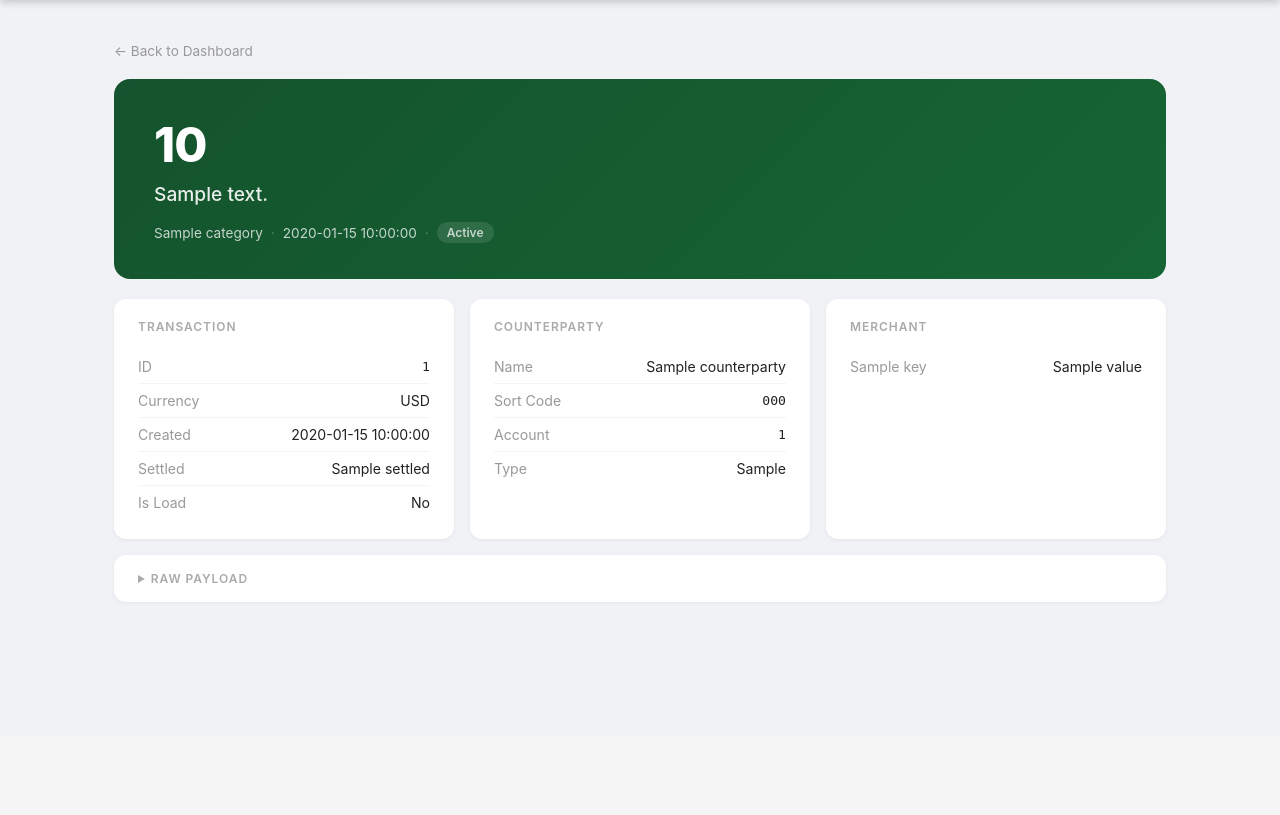
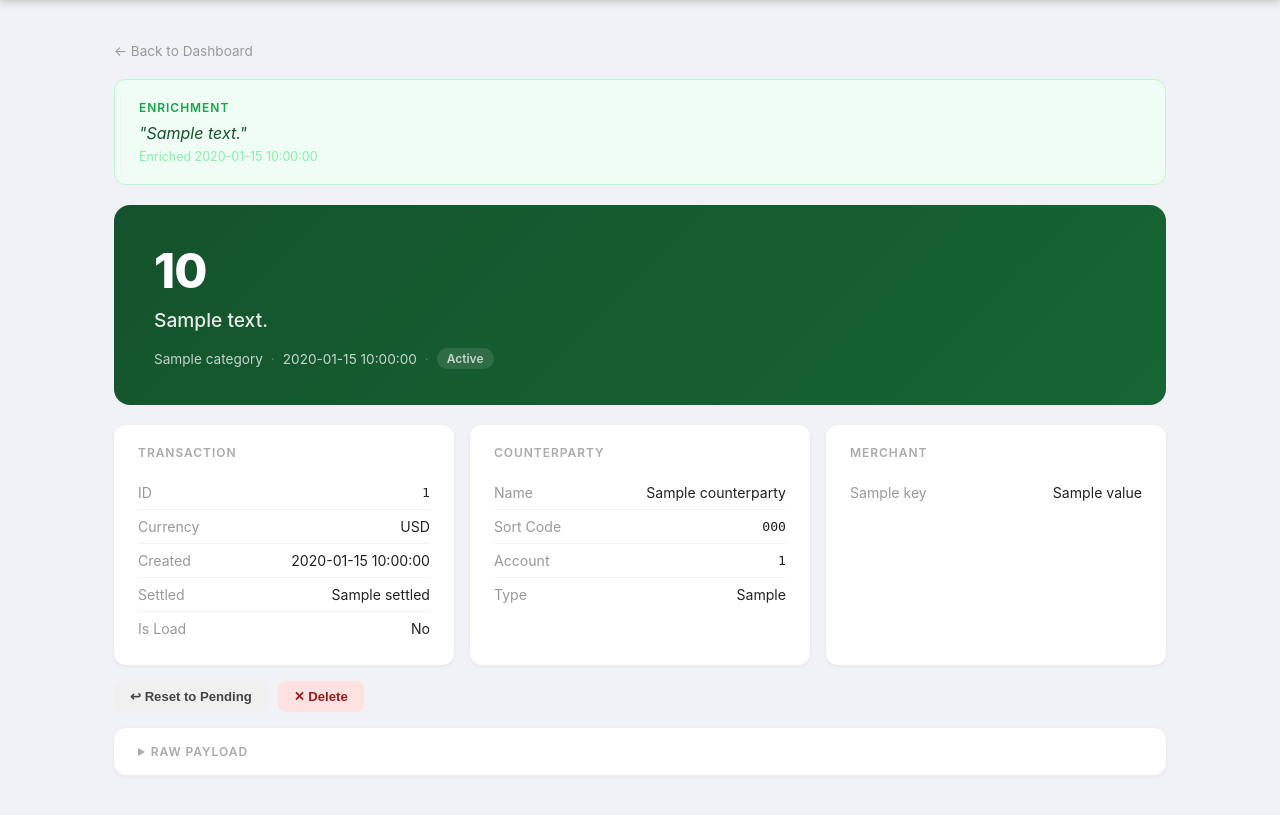
Before and after one commit to Samuel-Mason-git/bank-enrichment, a FastAPI app: template src/server_scripts/templates/transaction.html in a window 1280 px wide. Shown: the part 64-879 px from the top of the page. Before the commit the page ends 667 px from the top, so only its background shows below. Run offline with FastAPI, Linux system fonts and the light colour scheme; the template is opened without the code that fills it: most values are stand-ins (such as "Sample title", 1, 10 or a date in 2020).

Commit message:
Fixing request count and dashboard actions

```diff
--- a/sql/server_tables.sql
+++ b/sql/server_tables.sql
@@ -16,8 +16,6 @@ CREATE TABLE IF NOT EXISTS webhook_queue (
     status          VARCHAR(20)  DEFAULT 'pending'
         CHECK (status IN ('pending', 'enriched', 'processed')),
     user_context    TEXT,
-    user_category   VARCHAR(255),
-    user_tags       TEXT,
     enriched_at     TIMESTAMP,
     request_count   INTEGER      DEFAULT 0
 );
--- a/src/server_scripts/main.py
+++ b/src/server_scripts/main.py
@@ -1,7 +1,7 @@
 from contextlib import asynccontextmanager
 from logging.handlers import RotatingFileHandler
 from fastapi import FastAPI, HTTPException, Depends, Request, status
-from fastapi.responses import HTMLResponse
+from fastapi.responses import HTMLResponse, RedirectResponse
 from fastapi.security import HTTPBasic, HTTPBasicCredentials
 from fastapi.staticfiles import StaticFiles
 from fastapi.templating import Jinja2Templates
@@ -171,9 +171,9 @@ async def recieve_monzo(request: Request):
         raise HTTPException(status_code=500, detail="Failed to store transaction")
 
     if is_new and bot:
+        con.execute("UPDATE stats SET requests_sent = requests_sent + 1 WHERE id = 1")
         try:
             bot.send_card(json.loads(body))
-            con.execute("UPDATE stats SET requests_sent = requests_sent + 1 WHERE id = 1")
         except Exception as e:
             log.error(f"Failed to send Telegram notification for {transaction_id}: {e}", exc_info=True)
 
@@ -198,7 +198,7 @@ async def recieve_telegram(request: Request):
         if cq.data and cq.data.startswith("enrich:"):
             transaction_id = cq.data.split(":", 1)[1]
             _sessions[chat_id] = {"transaction_id": transaction_id}
-            bot.send_message(chat_id, "What was this transaction? Send a one-line description.")
+            bot.send_message(chat_id, f"Enriching <code>{transaction_id}</code>\n\nWhat was this transaction? Send a one-line description.")
 
     elif update.message and update.message.text:
         msg = update.message
@@ -236,7 +236,7 @@ async def recieve_telegram(request: Request):
 async def transaction_detail(transaction_id: str, request: Request, credentials: HTTPBasicCredentials = Depends(verify_credentials)):
     con = get_con()
     row = con.execute(
-        "SELECT id, payload, received_at, status FROM webhook_queue WHERE id = ?",
+        "SELECT id, payload, received_at, status, user_context, enriched_at FROM webhook_queue WHERE id = ?",
         [transaction_id]
     ).fetchone()
 
@@ -255,6 +255,8 @@ async def transaction_detail(transaction_id: str, request: Request, credentials:
             "transaction_id": row[0],
             "received_at": row[2],
             "status": row[3],
+            "user_context": row[4],
+            "enriched_at": row[5],
             "amount": amount_str,
             "is_debit": amount_pence < 0,
             "description": data.get("description", ""),
@@ -268,6 +270,24 @@ async def transaction_detail(transaction_id: str, request: Request, credentials:
             "raw": json.dumps(payload, indent=2),
         }
     )
+
+
+@app.post("/dashboard/transaction/{transaction_id}/delete", response_class=HTMLResponse)
+async def delete_transaction(transaction_id: str, request: Request, credentials: HTTPBasicCredentials = Depends(verify_credentials)):
+    con = get_con()
+    con.execute("DELETE FROM webhook_queue WHERE id = ?", [transaction_id])
+    con.execute("UPDATE stats SET total_received = total_received - 1 WHERE id = 1")
+    return RedirectResponse(url="/dashboard", status_code=303)
+
+
+@app.post("/dashboard/transaction/{transaction_id}/reset", response_class=HTMLResponse)
+async def reset_transaction(transaction_id: str, request: Request, credentials: HTTPBasicCredentials = Depends(verify_credentials)):
+    con = get_con()
+    con.execute(
+        "UPDATE webhook_queue SET status = 'pending', user_context = NULL, enriched_at = NULL WHERE id = ?",
+        [transaction_id]
+    )
+    return RedirectResponse(url=f"/dashboard/transaction/{transaction_id}", status_code=303)
 
 
 @app.get("/dashboard", response_class=HTMLResponse)
--- a/src/server_scripts/server_db.py
+++ b/src/server_scripts/server_db.py
@@ -28,3 +28,5 @@ def init_db() -> None:
     _con.execute(
         "ALTER TABLE webhook_queue ADD COLUMN IF NOT EXISTS request_count INTEGER DEFAULT 0"
     )
+    _con.execute("ALTER TABLE webhook_queue DROP COLUMN IF EXISTS user_category")
+    _con.execute("ALTER TABLE webhook_queue DROP COLUMN IF EXISTS user_tags")
--- a/src/server_scripts/static/style.css
+++ b/src/server_scripts/static/style.css
@@ -161,6 +161,57 @@ a:hover { text-decoration: underline; }
     color: #999;
 }
 
+/* Enrichment card */
+.enrichment-card {
+    background: #f0fdf4;
+    border: 1px solid #bbf7d0;
+    border-radius: 12px;
+    padding: 20px 24px;
+    margin-bottom: 20px;
+}
+
+.enrichment-label {
+    font-size: 0.75rem;
+    text-transform: uppercase;
+    letter-spacing: 0.08em;
+    color: #16a34a;
+    font-weight: 600;
+    margin-bottom: 8px;
+}
+
+.enrichment-context {
+    font-size: 1rem;
+    color: #14532d;
+    font-style: italic;
+    margin-bottom: 6px;
+}
+
+.enrichment-meta {
+    font-size: 0.78rem;
+    color: #86efac;
+}
+
+/* Action bar */
+.action-bar {
+    display: flex;
+    gap: 10px;
+    margin-bottom: 16px;
+}
+
+.btn-reset, .btn-delete {
+    padding: 8px 16px;
+    border-radius: 8px;
+    border: none;
+    font-size: 0.82rem;
+    font-weight: 600;
+    cursor: pointer;
+}
+
+.btn-reset  { background: #f0f0f0; color: #444; }
+.btn-reset:hover { background: #e0e0e0; }
+.btn-delete { background: #fee2e2; color: #991b1b; }
+.btn-delete:hover { background: #fecaca; }
+
 /* Transaction hero */
 .tx-hero {
     border-radius: 16px;
--- a/src/server_scripts/templates/transaction.html
+++ b/src/server_scripts/templates/transaction.html
@@ -15,6 +15,14 @@
 
 <main>
     <a href="/dashboard" class="back">← Back to Dashboard</a>
+
+    {% if user_context %}
+    <div class="enrichment-card">
+        <div class="enrichment-label">Enrichment</div>
+        <div class="enrichment-context">"{{ user_context }}"</div>
+        <div class="enrichment-meta">Enriched {{ enriched_at }}</div>
+    </div>
+    {% endif %}
 
     <div class="tx-hero {% if is_debit %}debit{% else %}credit{% endif %}">
         <div class="tx-hero-amount">{{ amount }}</div>
@@ -68,6 +76,15 @@
 
     </div>
 
+    <div class="action-bar">
+        <form method="post" action="/dashboard/transaction/{{ transaction_id }}/reset">
+            <button type="submit" class="btn-reset">↩ Reset to Pending</button>
+        </form>
+        <form method="post" action="/dashboard/transaction/{{ transaction_id }}/delete" onsubmit="return confirm('Delete this transaction?')">
+            <button type="submit" class="btn-delete">✕ Delete</button>
+        </form>
+    </div>
+
     <details class="raw-section">
         <summary>Raw Payload</summary>
         <pre class="raw">{{ raw }}</pre>
```
